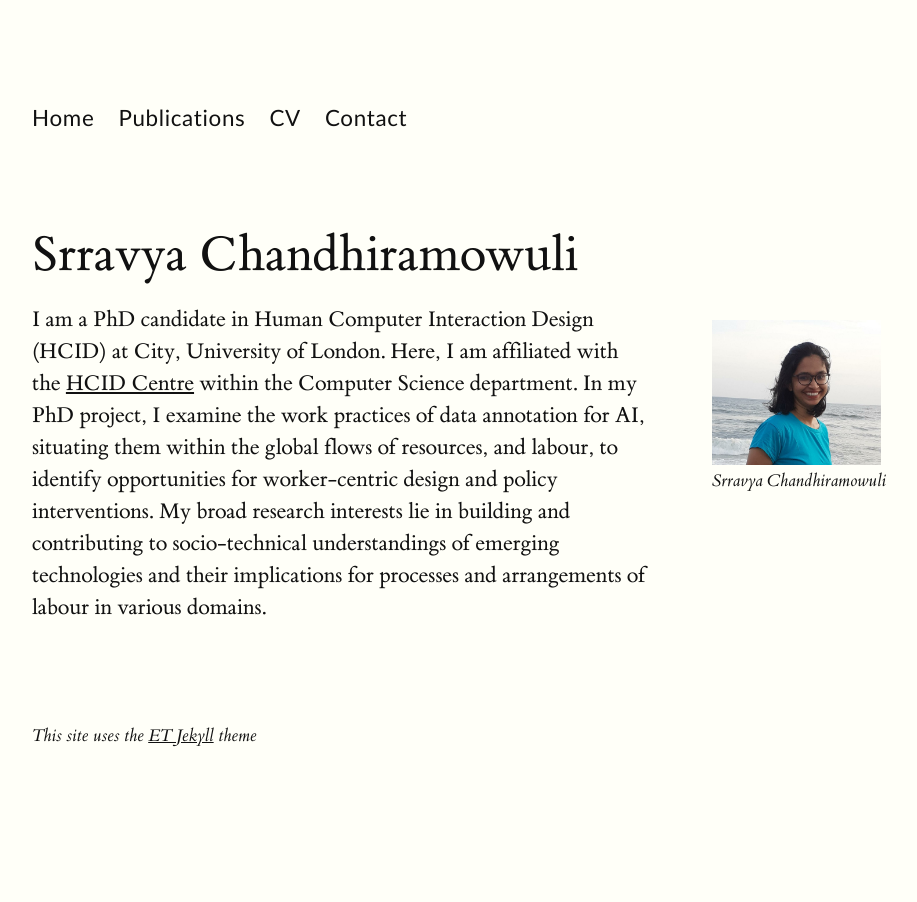
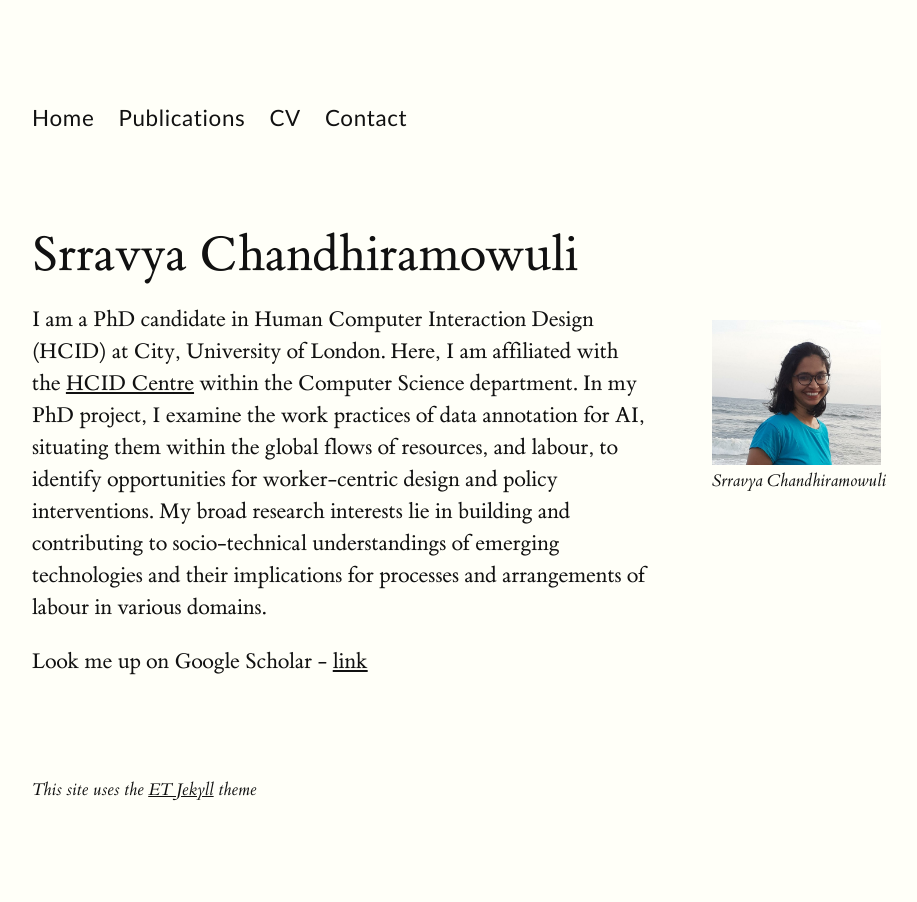
Before and after one commit to srravya/srravya.github.io, a Jekyll site: the page built from index.html, in a window 1280 px wide. Shown: the whole page, without its empty margins (128-1045 px from the left). Built offline with Jekyll 4.4.1, drawn with Linux system fonts in a browser that asks for light colours.

Commit message:
Add Google Scholar and LinkedIn

```diff
--- a/index.html
+++ b/index.html
@@ -16,6 +16,7 @@ title: Srravya Chandhiramowuli
 I am a PhD candidate in Human Computer Interaction Design (HCID) at City, University of London. Here, I am affiliated with the <a href="https://hcid.city/">HCID Centre</a> within the Computer Science department. In my PhD project, I examine the work practices of data annotation for AI, situating them within the global flows of resources, and labour, to identify opportunities for worker-centric design and policy interventions. My broad research interests lie in building and contributing to socio-technical understandings of emerging technologies and their implications for processes and arrangements of labour in various domains.
 </p>
 
+<p>Look me up on Google Scholar - <a href="https://scholar.google.co.uk/citations?user=zjGTkoAAAAAJ&hl=en&oi=ao">link</a></p>
 <!--
 <p>ET-Jekyll theme is based off of <a href="http://www.daveliepmann.com">Dave Liepmann's</a> awesome <a href="https://edwardtufte.github.io/tufte-css/">Tufte CSS</a> - which takes its style and inspiration from the wonderful book and handout designs of <a href="https://www.edwardtufte.com/tufte/">Edward Tufte</a>.</p>
 
```
Also changed, not shown: contact/index.md (+2 -0 lines).
